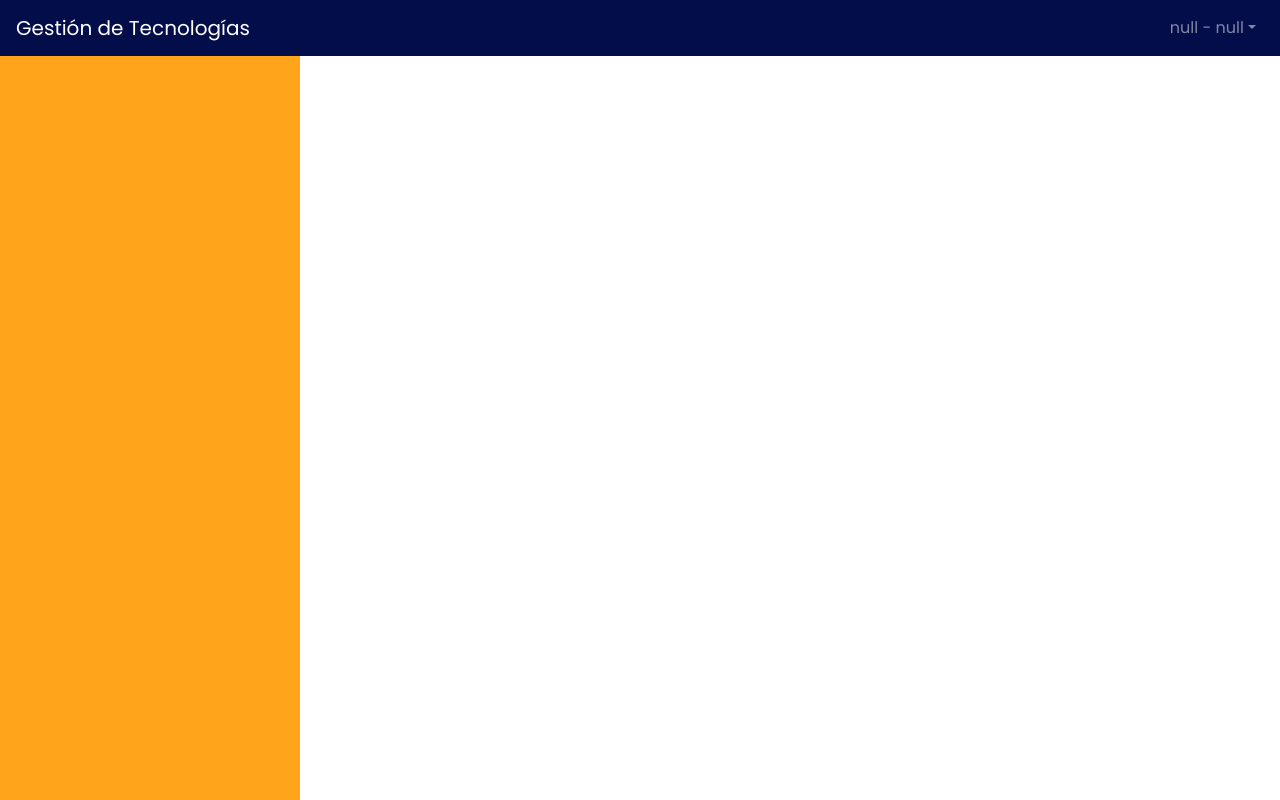
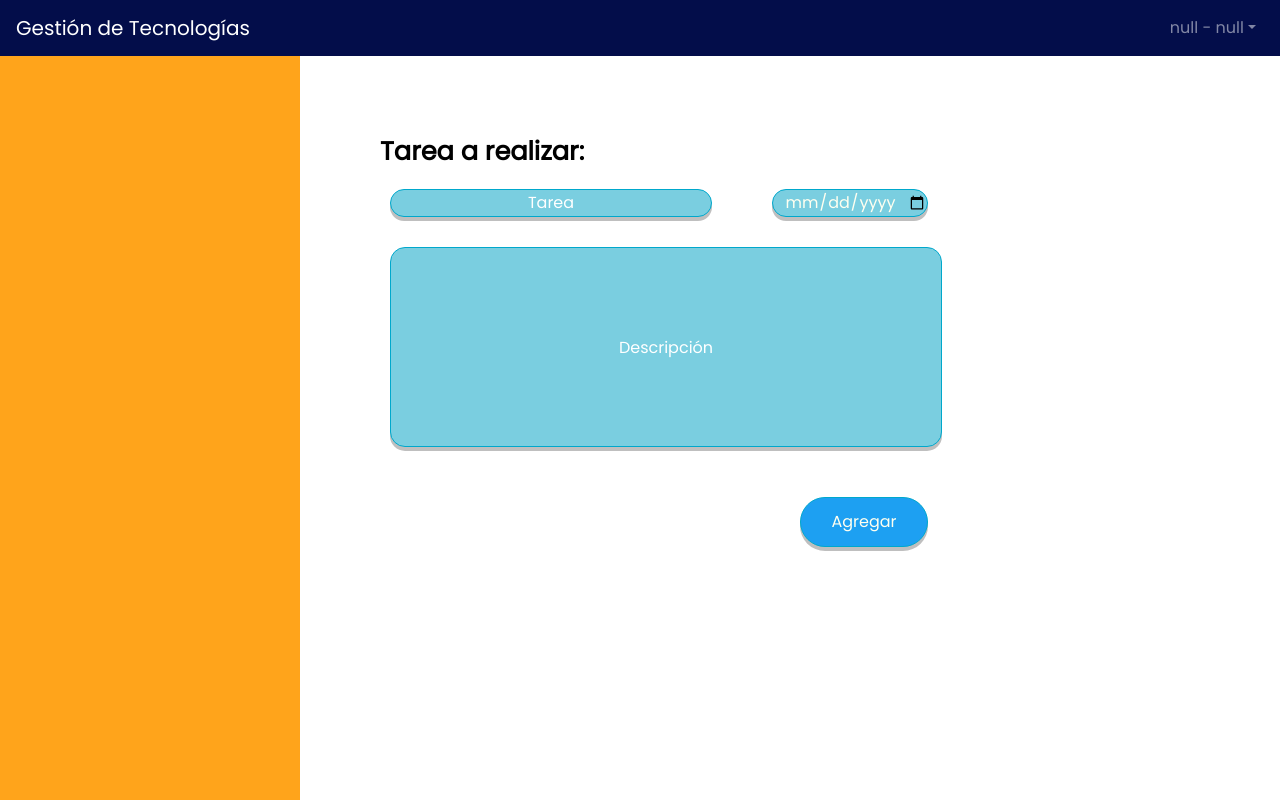
Before and after one commit to LSanchez94/Gestion-de-Tecnologia-Medica, a Vue app: page /Tarea in a window 1280 px wide. Built offline with nearby package versions, Linux system fonts and the light colour scheme; no server answers.

Commit message:
AddTareaDB
Falla

```diff
--- a/src/router/index.js
+++ b/src/router/index.js
@@ -12,7 +12,7 @@ import DashboardDr from '../views/DashboardDr.vue'
 import Reportes from '../views/Reportes.vue'
 import Calendario from '../views/Calendario.vue'
 import Inventario from '../views/Inventarios.vue'
-import Tareas from '../views/AgregarTarea.vue'
+import Tarea from '../views/Tarea.vue'
 import Departamentos from '../views/Departamentos.vue'
 import Contacto from '../views/contacto.vue'
 import ConfiguracionDR from '../views/ConfiguracionDR.vue'
@@ -89,9 +89,9 @@ const routes = [
   },
 
   {
-    path: '/Tareas',
-    name: 'Tareas',
-    component: Tareas
+    path: '/Tarea',
+    name: 'Tarea',
+    component: Tarea
   },
 
   {
--- /dev/null
+++ b/src/views/Tarea.vue
@@ -0,0 +1,141 @@
+<template>
+  <div class="container-fluid">
+    <div>
+        <h1>Tarea a realizar:</h1>
+    </div>
+    <div>
+        <input type="text"
+        class="formulario"
+        id="Tarea"
+        placeholder="Tarea"
+        v-model="tarea.task"/>
+        <input type="date"
+        class="formulario"
+        id="Fecha"
+        placeholder="Fecha"
+        v-model="tarea.fechaTarea"/>
+    </div>
+    <div>
+        <input
+        type="text"
+        class="formularioBreve"
+        id="Descripcion"
+        placeholder ="Descripción"
+        v-model="tarea.descripcion"/>
+    </div>
+     <div>
+        <button class="btn" id="Button" @click="agregarTarea()" >Agregar</button>
+    </div>
+  </div>
+
+</template>
+
+
+
+<script>
+import axios from "axios";
+export default {
+  data() {
+    return {
+      tarea: {
+        task: "",
+        fechaTarea: "",
+        descripcion: ""
+      },
+      tareas: [],
+    };
+  },
+  methods: {
+    agregarTarea() {
+      axios
+        .post( this.$store.state.url + "/Tareas/addTarea", this.tarea)
+        .then(response => {
+          alert(response.data);
+          this.traerTareas();
+        })
+        .catch(err => {
+          alert("NO FUNCIONA EL API tareasadd");
+          console.log(err);
+        });
+    },
+
+    traerTareas() {
+      axios
+        .get( this.$store.state.url + "/Tareas/getTareas")
+        .then(response => {
+          this.tareas = response.data;
+        })
+        .catch(err => {
+          alert("NO FUNCIONA EL API tareasget");
+          console.log(err);
+        });
+    }
+  },
+ mounted() {
+    this.traerTareas();
+  }
+};
+</script>
+
+
+<style scoped>
+
+
+
+.formulario {
+    background: #7ACEE0;
+    margin-left: 60px;
+    border: 1px solid #00A8CC;
+    box-shadow: 0px 4px 0px rgba(0, 0, 0, 0.25);
+    border-radius: 15px;
+    text-align: center;
+    color: ivory;
+
+}
+
+.formularioBreve {
+    width: 60%;
+    height: 200px;
+    background: #7ACEE0;
+    margin-left: 60px;
+    margin-top: 30px;
+    border: 1px solid #00A8CC;
+    box-shadow: 0px 4px 0px rgba(0, 0, 0, 0.25);
+    border-radius: 15px;
+    text-align: center;
+
+}
+
+h1 {
+    width: 328px;
+    height: 60px;
+    margin-left: 50px;
+    margin-top: 50px;
+
+    font-family: Poppins;
+    font-style: normal;
+    font-weight: bolder;
+    font-size: 1.6em;
+    line-height: 60px;
+    color: #000000;
+}
+
+
+#Button {
+    /* Rectangle 107 */
+
+    position: absolute;
+    width: 10%;
+    height: 50px;
+    left: 800px;
+    margin-top: 50px;
+
+    background: #1DA0F2;
+    border: 1px solid #00A8CC;
+    box-sizing: border-box;
+    box-shadow: 0px 4px 0px rgba(0, 0, 0, 0.25);
+    border-radius: 25px;
+    color: ivory;
+}
+::placeholder { color: rgb(255, 255, 255); }
+</style>
```
Also changed, not shown: 1 other file (tests, documents, lock files or other folders).
